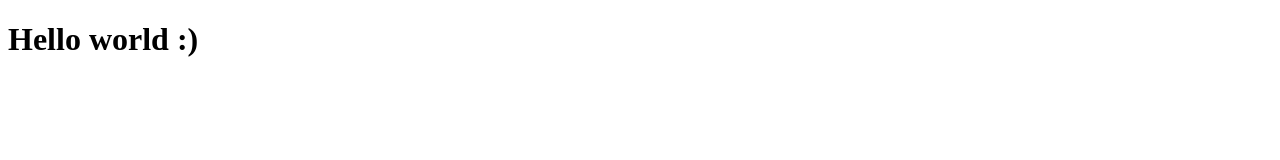
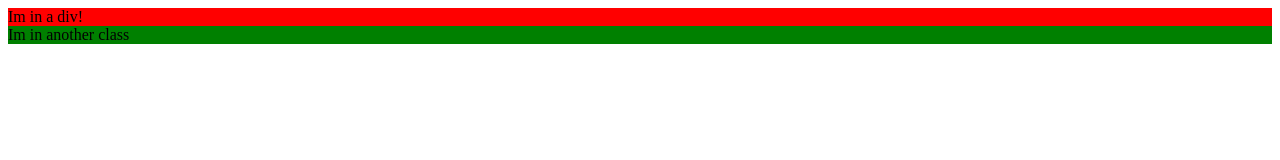
Before and after one commit to ZackOhLantern/portfolio-tutorial, a plain HTML site: page index.html in a window 1280 px wide. Drawn offline with Linux system fonts and the light colour scheme.

Commit message:
styles css added

```diff
--- a/index.html
+++ b/index.html
@@ -3,8 +3,14 @@
 <head>
     <meta charset="utf-0" />
     <title>Page Title or is it?</title>
+    <link rel="stylesheet" href="styles.css">
 </head>
 <body>
-    <h1>Hello world :)</h1>
+    <div class="placeholder">
+        Im in a div!
+    </div>
+    <div class="anotherClass">
+        Im in another class
+    </div>
 </body>
 </html>
--- /dev/null
+++ b/styles.css
@@ -0,0 +1,7 @@
+.placeholder {
+    background-color:red;
+}
+
+.anotherClass {
+    background-color: green;
+}
```
